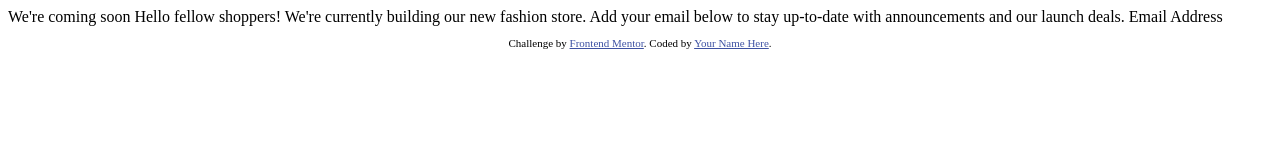
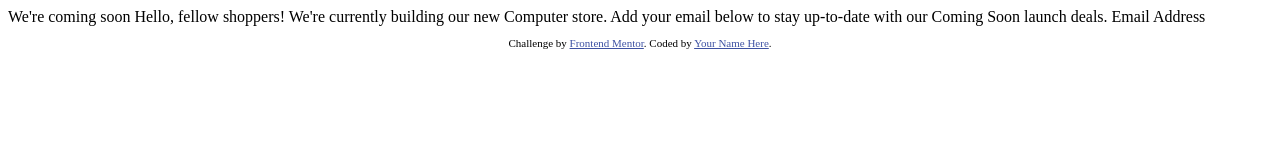
Before and after one commit to hamtini/coming_soon, a plain HTML site: page index.html in a window 1280 px wide. Drawn offline with Linux system fonts and the light colour scheme.

Commit message:
Update index.html

```diff
--- a/index.html
+++ b/index.html
@@ -18,8 +18,8 @@
 
   We're coming soon
 
-  Hello fellow shoppers! We're currently building our new fashion store.
-  Add your email below to stay up-to-date with announcements and our launch deals.
+  Hello, fellow shoppers! We're currently building our new Computer store.
+  Add your email below to stay up-to-date with our Coming Soon launch deals.
 
   Email Address
 
```
